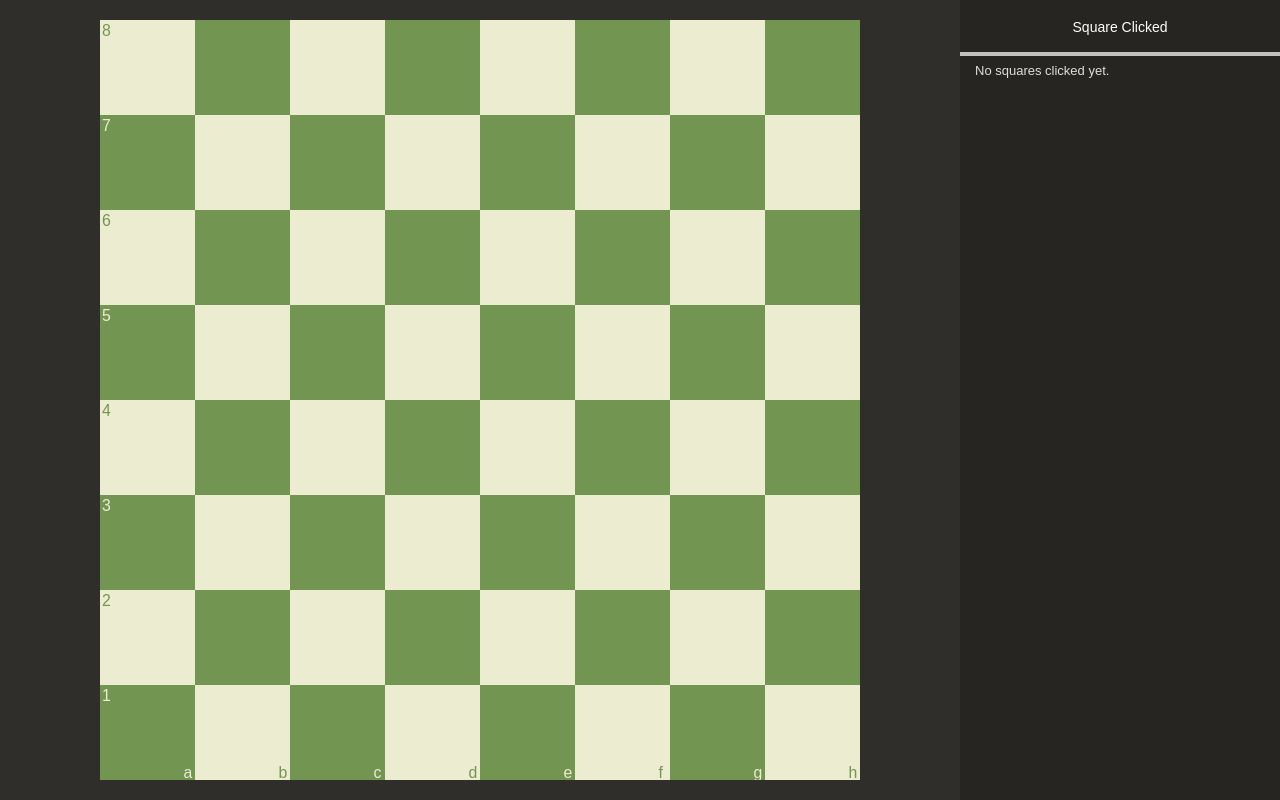
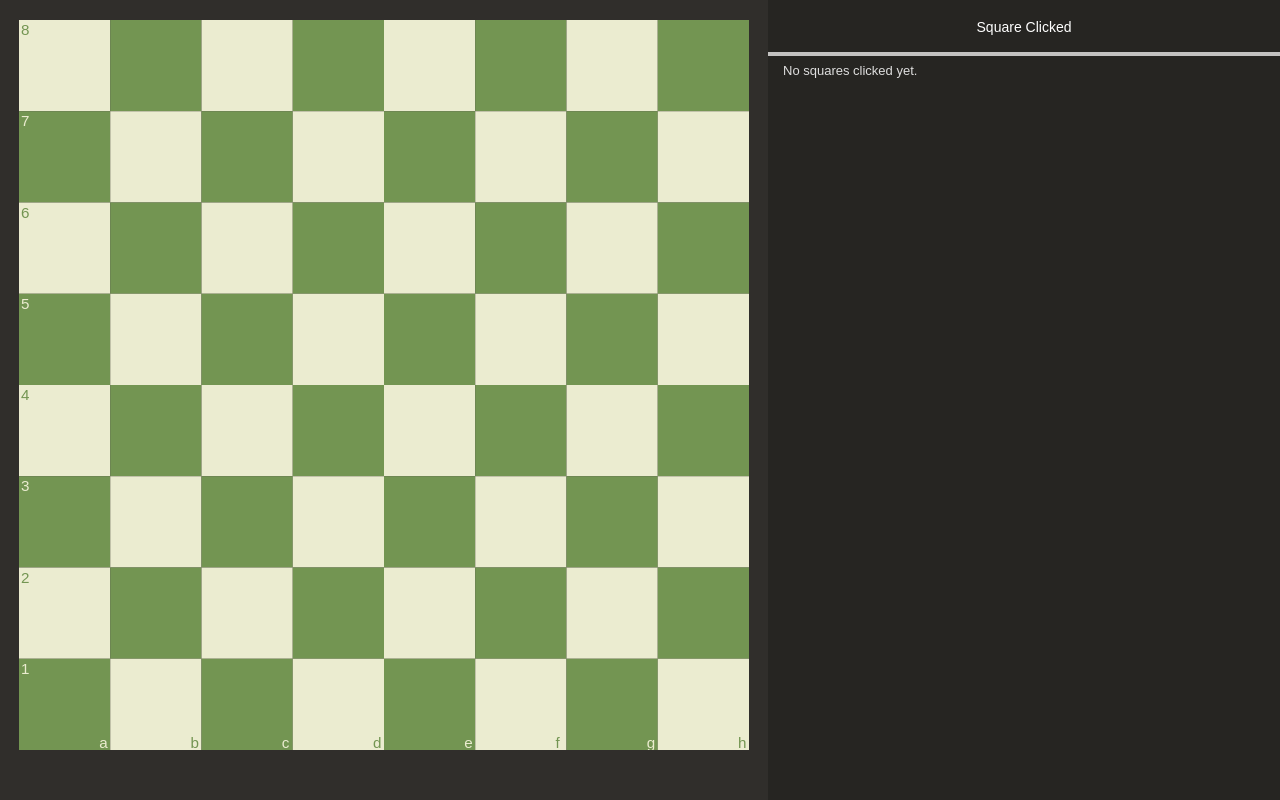
Before and after one commit to ChessCom/frontendtest, a Vue app: page / in a window 1280 px wide. Built offline with nearby package versions, Linux system fonts and the light colour scheme.

Commit message:
Add new styles for different portviews

```diff
--- a/src/App.vue
+++ b/src/App.vue
@@ -12,17 +12,33 @@ import ChessCanvas from './components/ChessboardCanvas.vue'
 
 <style scoped>
 #main {
-  height: 100vh;
+  height: 100dvh;
   display: grid;
   grid-template-columns: auto;
   grid-template-rows: 55% 45%;
 }
 
-@media only screen and (min-width: 800px) {
+/* Small devices (portrait tablets and large phones, 600px and below) */
+@media only screen and (max-width: 600px) {
   #main {
-    height: 100vh;
-    grid-template-columns: 3fr 1fr;
-    grid-template-rows: 100vh;
+    grid-template-columns: 100%;
+    grid-template-rows: 50% 50%;
+  }
+}
+
+/* Small devices (landscape phones, 601px and up) */
+@media only screen and (min-width: 601px) {
+  #main {
+    grid-template-columns: 70% 30%;
+    grid-template-rows: 100dvh;
+  }
+}
+
+/* Medium devices (landscape tablets, 992px and up) */
+@media only screen and (min-width: 992px) {
+  #main {
+    grid-template-columns: 60% 40%;
+    grid-template-rows: 100dvh;
   }
 }
 </style>
```
